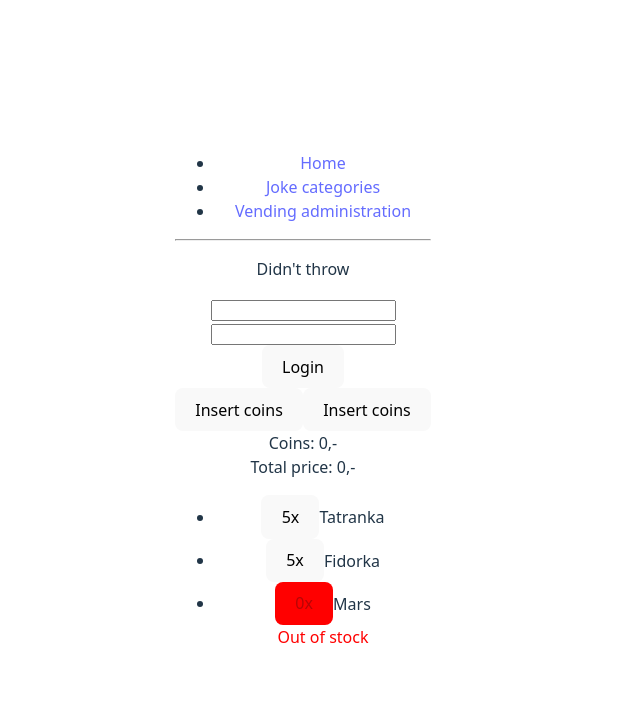
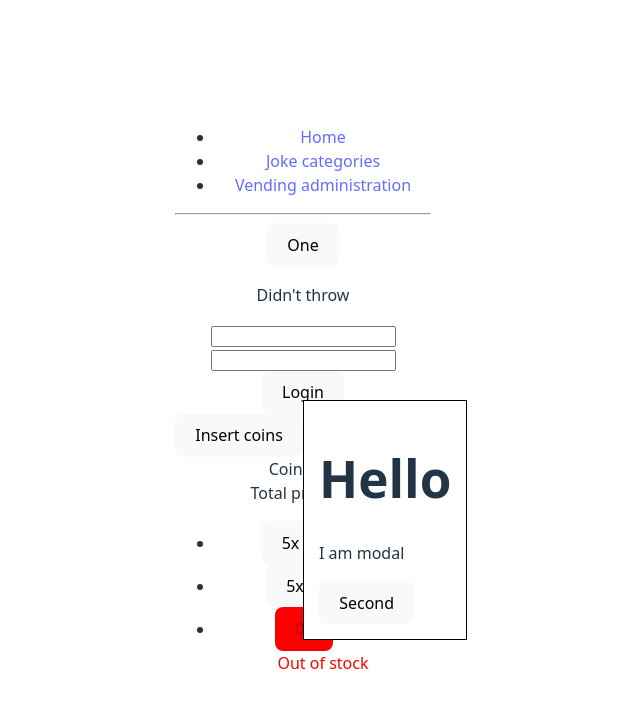
Before and after one commit to MartinNuc/react-course-feb-2026, a React (Vite) app: page / in a window 1280 px wide. Shown: the top 708 px of the page, without its empty margins (337-977 px from the left). Built offline with nearby package versions, Linux system fonts and the light colour scheme.

Commit message:
Modal - react portal

```diff
--- a/src/HomePage.tsx
+++ b/src/HomePage.tsx
@@ -1,11 +1,18 @@
+import { Modal } from "./Modal";
 import { MyErrorBoundary } from "./MyErrorBoundary";
 import { ThrowComponent } from "./ThrowingComponent";
 import { UserInfoPane } from "./UserInfoPane";
-import { VendingAdministration } from "./VendingAdministration";
 import { VendingMachine } from "./VendingMachine";
 
 export function HomePage() {
     return <>
+        <button>One</button>
+        <Modal>
+            <h1>Hello</h1>
+            <p>I am modal</p>
+            <button>Second</button>
+        </Modal>
+
         <MyErrorBoundary>
             <ThrowComponent />
         </MyErrorBoundary>
--- /dev/null
+++ b/src/Modal.tsx
@@ -0,0 +1,7 @@
+import type { PropsWithChildren } from "react";
+import { createPortal } from "react-dom";
+
+export function Modal({children}: PropsWithChildren) {
+
+    return createPortal(<div style={{position: 'absolute', top: '50%', left: '50%', background: 'white', border: '1px solid black', padding: '15px'}}>{children}</div>, document.body);
+}
```
Also changed, not shown: src/UserContext.tsx (line endings or trailing spaces).
